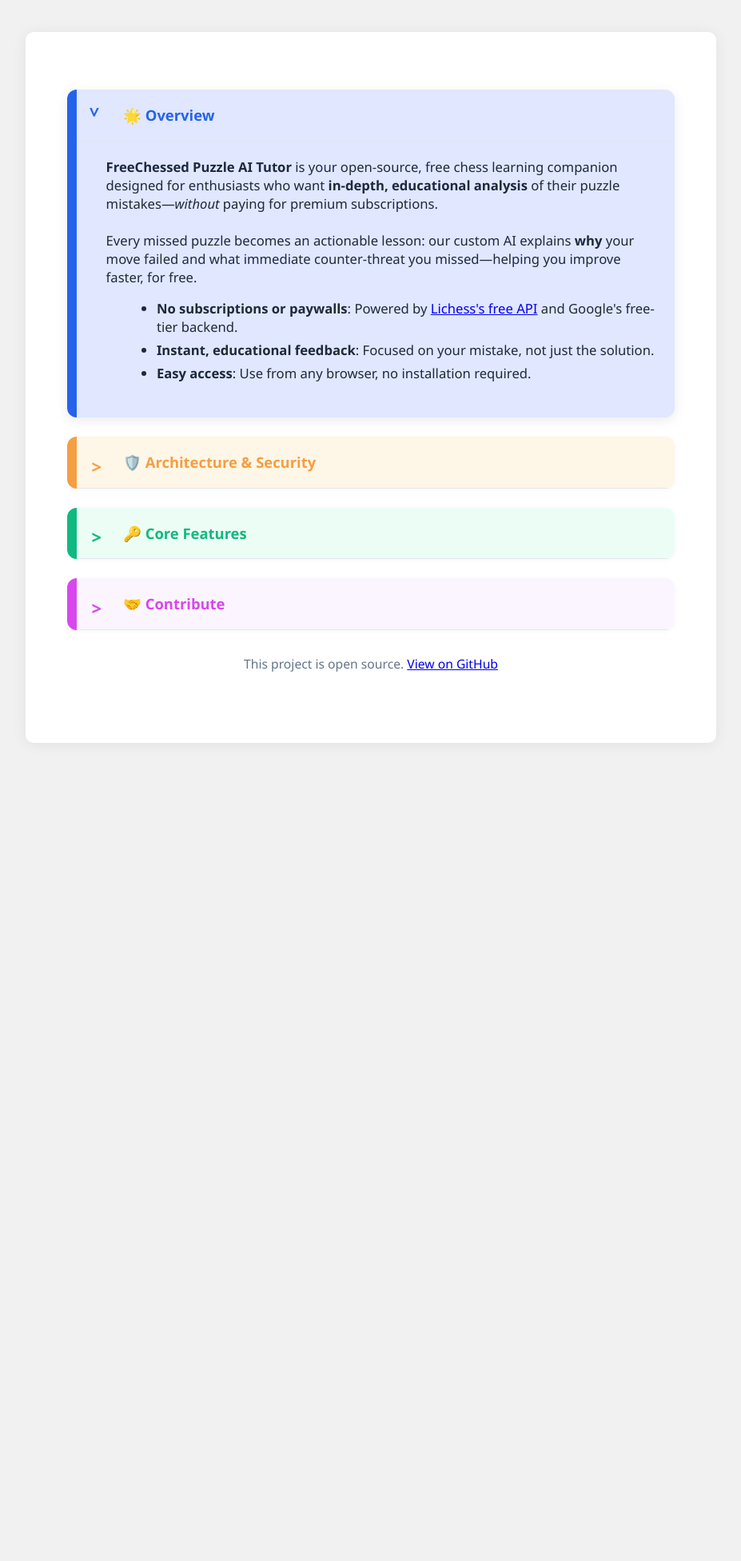
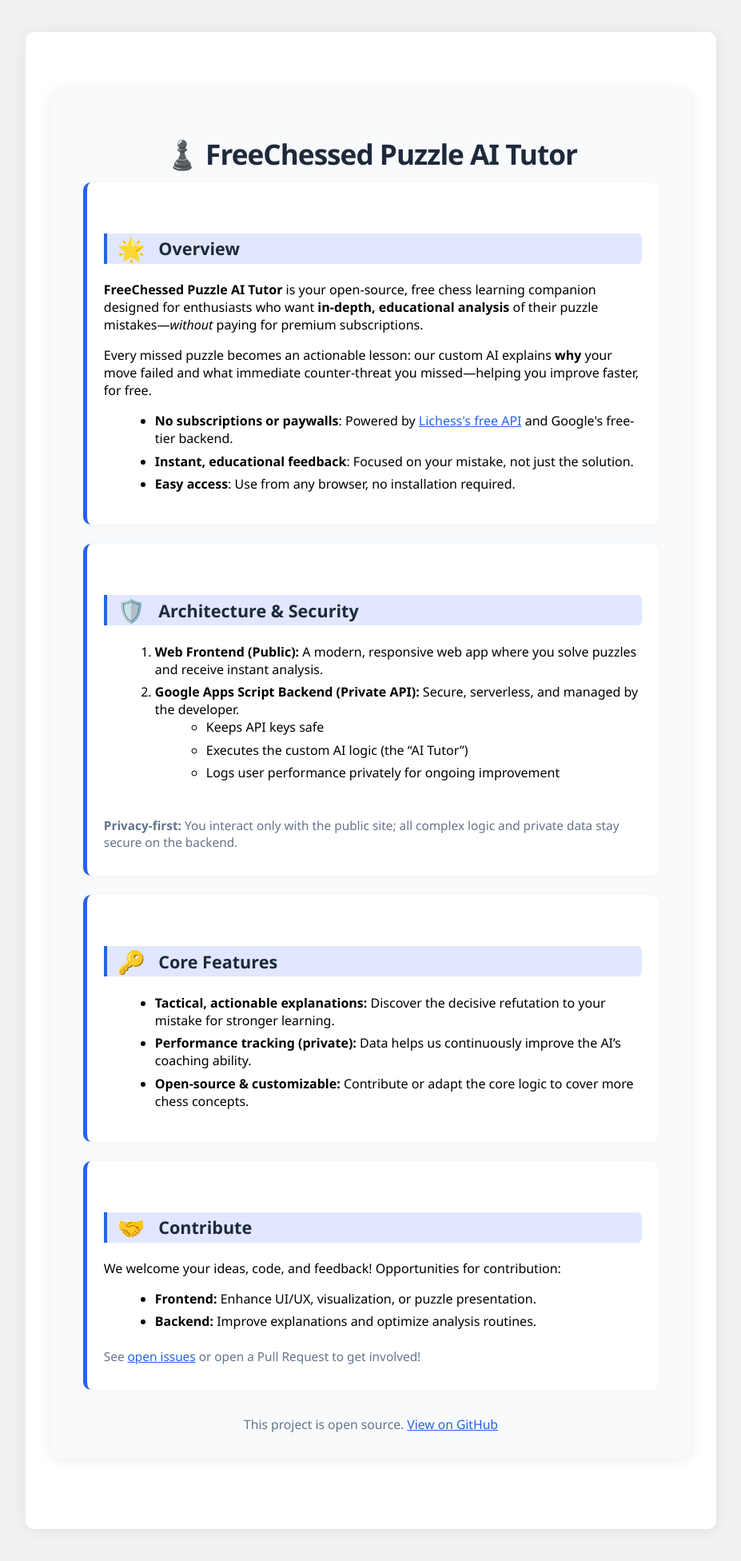
Before and after one commit to codingchampion1/ai-chess-puzzle, a Jekyll site: the page built from about.md, in a window 1280 px wide. Shown: the whole page at 80% size, without its empty margins (176-1103 px from the left). Built offline with Jekyll 4.4.1, drawn with Linux system fonts in a browser that asks for light colours; before the commit the page ends 969 px from its top, so only the background shows below that; some of the changed lines change nothing that is shown.

Commit message:
Revert about.md

```diff
--- a/about.md
+++ b/about.md
@@ -7,169 +7,137 @@ title: About
 .about-container {
   max-width: 760px;
   margin: 2rem auto 3rem auto;
+  padding: 2rem 2.5rem;
+  background: #f8fafc;
+  border-radius: 14px;
+  box-shadow: 0 2px 18px 0 rgba(0,0,0,0.08);
   font-family: 'Segoe UI', 'Arial', sans-serif;
 }
-.collapse-card {
-  margin-bottom: 1.5em;
-  border-radius: 12px;
-  box-shadow: 0 1px 6px 0 rgba(0,0,0,0.04);
-  overflow: hidden;
-  background: #fff;
-  border-left: 12px solid var(--card-color, #2563eb);
-  transition: box-shadow 0.2s;
+.about-container h1, .about-container h2, .about-container h3 {
+  color: #1e293b;
 }
-.collapse-card[open] {
-  box-shadow: 0 4px 16px 0 rgba(0,0,0,0.08);
+.about-container h1 {
+  font-size: 2.2rem;
+  margin-bottom: 0.35em;
+  text-align: center;
+  letter-spacing: -1px;
 }
-.collapse-card summary {
-  cursor: pointer;
-  font-size: 1.15rem;
-  font-weight: bold;
-  padding: 1.05em 1.2em 1.05em 1em;
-  background: var(--card-bg, #e0e7ff);
-  color: var(--card-color, #2563eb);
+.about-container h2 {
+  font-size: 1.35rem;
+  margin-top: 2em;
+  margin-bottom: 1em;
+  border-left: 4px solid #2563eb;
+  padding-left: 0.6em;
+  background: #e0e7ff;
+  border-radius: 0 6px 6px 0;
   display: flex;
   align-items: center;
-  border-bottom: 1px solid #e5e7eb;
-  user-select: none;
-  outline: none;
-  position: relative;
+  gap: 0.5em;
 }
-.collapse-card summary::-webkit-details-marker {
-  display: none;
+.about-container h2 .emoji {
+  font-size: 1.3em;
+  margin-right: 0.2em;
 }
-.collapse-card summary:focus {
-  outline: none;
+.about-container h3 {
+  font-size: 1.13rem;
+  margin-top: 1.7em;
 }
-.collapse-card .arrow {
-  width: 20px;
-  height: 20px;
-  display: inline-block;
-  margin-right: 0.89em;
-  transition: transform 0.23s;
-  font-size: 1.2em;
-  font-weight: bold;
-  color: var(--card-color, #2563eb);
-}
-.collapse-card[open] .arrow {
-  transform: rotate(90deg);
-}
-.collapse-card .card-content {
-  padding: 1.2em 1.5em 1.3em 2.2em;
-  font-size: 1.04rem;
-  color: #1e293b;
-  background: var(--card-bg, #e0e7ff);
-}
-.collapse-card ul {
-  margin-left: 1.4em;
+.about-container ul, .about-container ol {
+  margin-left: 1.5em;
   margin-bottom: 1em;
 }
-.collapse-card ol {
-  margin-left: 1.4em;
-  margin-bottom: 1em;
+.about-container li {
+  padding-bottom: 0.4em;
 }
-.collapse-card li {
-  padding-bottom: 0.35em;
+.about-container .card-section {
+  background: #fff;
+  border-radius: 10px;
+  padding: 1.3em 1.3em 1.1em 1.3em;
+  margin-bottom: 1.5em;
+  border-left: 5px solid #2563eb;
+  box-shadow: 0 1px 6px 0 rgba(0,0,0,0.03);
 }
-.collapse-card .muted {
+.about-container .muted {
   color: #64748b;
-  font-size: 0.97em;
+  font-size: 0.96em;
   margin-top: 0.7em;
   margin-bottom: 0.9em;
 }
+.about-container a {
+  color: #2563eb;
+  text-decoration: underline;
+}
 @media (max-width: 600px) {
   .about-container {
-    padding: 0.3rem;
-  }
-  .collapse-card .card-content {
-    padding: 1em 0.6em 1.2em 1em;
+    padding: 1.2rem 0.7rem;
   }
 }
 </style>
 
 <div class="about-container">
 
-<details class="collapse-card" style="--card-color: #2563eb; --card-bg: #e0e7ff;" open>
-  <summary><span class="arrow">&gt;</span>🌟 Overview</summary>
-  <div class="card-content">
+<h1>♟️ FreeChessed Puzzle AI Tutor</h1>
+
+<div class="card-section">
+  <h2><span class="emoji">🌟</span> Overview</h2>
+  <p>
     <strong>FreeChessed Puzzle AI Tutor</strong> is your open-source, free chess learning companion designed for enthusiasts who want <b>in-depth, educational analysis</b> of their puzzle mistakes—<i>without</i> paying for premium subscriptions.
-    <br><br>
+  </p>
+  <p>
     Every missed puzzle becomes an actionable lesson: our custom AI explains <b>why</b> your move failed and what immediate counter-threat you missed—helping you improve faster, for free.
-    <ul>
-      <li><strong>No subscriptions or paywalls</strong>: Powered by <a href="https://lichess.org/api" target="_blank">Lichess's free API</a> and Google's free-tier backend.</li>
-      <li><strong>Instant, educational feedback</strong>: Focused on your mistake, not just the solution.</li>
-      <li><strong>Easy access</strong>: Use from any browser, no installation required.</li>
-    </ul>
+  </p>
+  <ul>
+    <li><strong>No subscriptions or paywalls</strong>: Powered by <a href="https://lichess.org/api" target="_blank">Lichess's free API</a> and Google's free-tier backend.</li>
+    <li><strong>Instant, educational feedback</strong>: Focused on your mistake, not just the solution.</li>
+    <li><strong>Easy access</strong>: Use from any browser, no installation required.</li>
+  </ul>
+</div>
+
+<div class="card-section">
+  <h2><span class="emoji">🛡️</span> Architecture &amp; Security</h2>
+  <ol>
+    <li>
+      <b>Web Frontend (Public):</b> A modern, responsive web app where you solve puzzles and receive instant analysis.
+    </li>
+    <li>
+      <b>Google Apps Script Backend (Private API):</b> Secure, serverless, and managed by the developer.
+      <ul>
+        <li>Keeps API keys safe</li>
+        <li>Executes the custom AI logic (the “AI Tutor”)</li>
+        <li>Logs user performance privately for ongoing improvement</li>
+      </ul>
+    </li>
+  </ol>
+  <div class="muted">
+    <b>Privacy-first:</b> You interact only with the public site; all complex logic and private data stay secure on the backend.
   </div>
-</details>
+</div>
 
-<details class="collapse-card" style="--card-color: #f59e42; --card-bg: #fef6e6;">
-  <summary><span class="arrow">&gt;</span>🛡️ Architecture &amp; Security</summary>
-  <div class="card-content">
-    <ol>
-      <li>
-        <b>Web Frontend (Public):</b> A modern, responsive web app where you solve puzzles and receive instant analysis.
-      </li>
-      <li>
-        <b>Google Apps Script Backend (Private API):</b> Secure, serverless, and managed by the developer.
-        <ul>
-          <li>Keeps API keys safe</li>
-          <li>Executes the custom AI logic (the “AI Tutor”)</li>
-          <li>Logs user performance privately for ongoing improvement</li>
-        </ul>
-      </li>
-    </ol>
-    <div class="muted">
-      <b>Privacy-first:</b> You interact only with the public site; all complex logic and private data stay secure on the backend.
-    </div>
+<div class="card-section">
+  <h2><span class="emoji">🔑</span> Core Features</h2>
+  <ul>
+    <li><b>Tactical, actionable explanations:</b> Discover the decisive refutation to your mistake for stronger learning.</li>
+    <li><b>Performance tracking (private):</b> Data helps us continuously improve the AI’s coaching ability.</li>
+    <li><b>Open-source &amp; customizable:</b> Contribute or adapt the core logic to cover more chess concepts.</li>
+  </ul>
+</div>
+
+<div class="card-section">
+  <h2><span class="emoji">🤝</span> Contribute</h2>
+  <p>
+    We welcome your ideas, code, and feedback! Opportunities for contribution:
+  </p>
+  <ul>
+    <li><b>Frontend:</b> Enhance UI/UX, visualization, or puzzle presentation.</li>
+    <li><b>Backend:</b> Improve explanations and optimize analysis routines.</li>
+  </ul>
+  <div class="muted">
+    See <a href="https://github.com/codingchampion1/ai-chess-puzzle/issues" target="_blank">open issues</a> or open a Pull Request to get involved!
   </div>
-</details>
-
-<details class="collapse-card" style="--card-color: #10b981; --card-bg: #ecfdf5;">
-  <summary><span class="arrow">&gt;</span>🔑 Core Features</summary>
-  <div class="card-content">
-    <ul>
-      <li><b>Tactical, actionable explanations:</b> Discover the decisive refutation to your mistake for stronger learning.</li>
-      <li><b>Performance tracking (private):</b> Data helps us continuously improve the AI’s coaching ability.</li>
-      <li><b>Open-source &amp; customizable:</b> Contribute or adapt the core logic to cover more chess concepts.</li>
-    </ul>
-  </div>
-</details>
-
-<details class="collapse-card" style="--card-color: #d946ef; --card-bg: #faf5ff;">
-  <summary><span class="arrow">&gt;</span>🤝 Contribute</summary>
-  <div class="card-content">
-    We welcome your ideas, code, and feedback! Opportunities for contribution:
-    <ul>
-      <li><b>Frontend:</b> Enhance UI/UX, visualization, or puzzle presentation.</li>
-      <li><b>Backend:</b> Improve explanations and optimize analysis routines.</li>
-    </ul>
-    <div class="muted">
-      See <a href="https://github.com/codingchampion1/ai-chess-puzzle/issues" target="_blank">open issues</a> or open a Pull Request to get involved!
-    </div>
-  </div>
-</details>
+</div>
 
 <div style="text-align:center; color:#64748b; font-size:0.98em; margin-top:2em;">
   This project is open source. <a href="https://github.com/codingchampion1/ai-chess-puzzle" target="_blank">View on GitHub</a>
 </div>
 
-<script>
-document.querySelectorAll('.collapse-card summary').forEach((summary) => {
-  summary.addEventListener('click', function(e) {
-    // toggle the arrow icon
-    const arrow = summary.querySelector('.arrow');
-    setTimeout(() => {
-      if (summary.parentNode.open) {
-        arrow.style.transform = 'rotate(90deg)';
-      } else {
-        arrow.style.transform = 'rotate(0deg)';
-      }
-    }, 10);
-  });
-  // Set correct direction on load if open
-  if (summary.parentNode.open) {
-    summary.querySelector('.arrow').style.transform = 'rotate(90deg)';
-  }
-});
-</script>
+</div>
```
